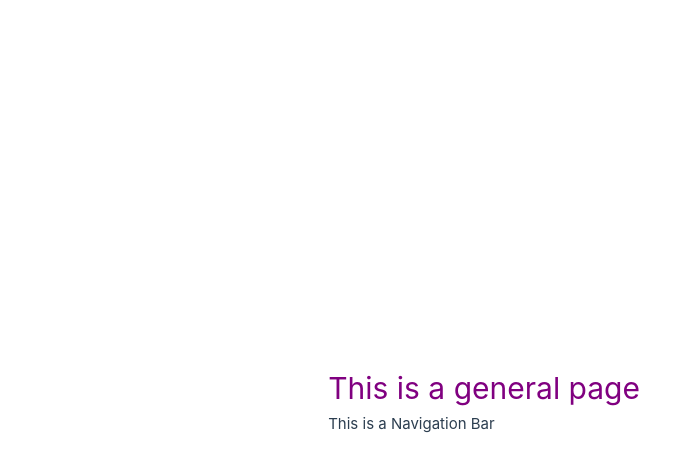
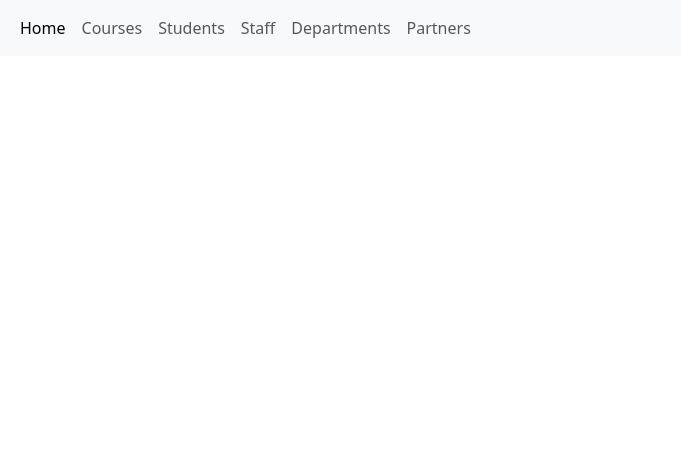
Before and after one commit to kiruube/CSE-JS-3-REPO, a Vue app in the folder views/: page / in a window 1280 px wide. Shown: the top 472 px of the page, without its empty margins (0-681 px from the left). Built offline with nearby package versions, Linux system fonts and the light colour scheme.

Commit message:
Add NavBar

```diff
--- a/views/index.html
+++ b/views/index.html
@@ -3,11 +3,13 @@
   <head>
     <meta charset="UTF-8">
     <link rel="icon" href="/favicon.ico">
+    <link href="https://cdn.jsdelivr.net/npm/bootstrap@5.3.3/dist/css/bootstrap.min.css" rel="stylesheet" integrity="sha384-QWTKZyjpPEjISv5WaRU9OFeRpok6YctnYmDr5pNlyT2bRjXh0JMhjY6hW+ALEwIH" crossorigin="anonymous">
     <meta name="viewport" content="width=device-width, initial-scale=1.0">
     <title>Vite App</title>
   </head>
   <body>
     <div id="app"></div>
+    <script src="https://cdn.jsdelivr.net/npm/bootstrap@5.3.3/dist/js/bootstrap.bundle.min.js" integrity="sha384-YvpcrYf0tY3lHB60NNkmXc5s9fDVZLESaAA55NDzOxhy9GkcIdslK1eN7N6jIeHz" crossorigin="anonymous"></script>
     <script type="module" src="/src/main.js"></script>
   </body>
 </html>
--- a/views/src/App.vue
+++ b/views/src/App.vue
@@ -29,65 +29,4 @@
 </template>
 
 <style scoped>
-header {
-  line-height: 1.5;
-  max-height: 100vh;
-}
-
-.logo {
-  display: block;
-  margin: 0 auto 2rem;
-}
-
-nav {
-  width: 100%;
-  font-size: 12px;
-  text-align: center;
-  margin-top: 2rem;
-}
-
-nav a.router-link-exact-active {
-  color: var(--color-text);
-}
-
-nav a.router-link-exact-active:hover {
-  background-color: transparent;
-}
-
-nav a {
-  display: inline-block;
-  padding: 0 1rem;
-  border-left: 1px solid var(--color-border);
-}
-
-nav a:first-of-type {
-  border: 0;
-}
-
-@media (min-width: 1024px) {
-  header {
-    display: flex;
-    place-items: center;
-    padding-right: calc(var(--section-gap) / 2);
-  }
-
-  .logo {
-    margin: 0 2rem 0 0;
-  }
-
-  header .wrapper {
-    display: flex;
-    place-items: flex-start;
-    flex-wrap: wrap;
-  }
-
-  nav {
-    text-align: left;
-    margin-left: -1rem;
-    font-size: 1rem;
-
-    padding: 1rem 0;
-    margin-top: 1rem;
-  }
-}
 </style>
--- a/views/src/assets/base.css
+++ b/views/src/assets/base.css
@@ -1,4 +1,4 @@
-/* color palette from <https://github.com/vuejs/theme> */
+color palette from <https://github.com/vuejs/theme>
 :root {
   --vt-c-white: #ffffff;
   --vt-c-white-soft: #f8f8f8;
--- a/views/src/assets/main.css
+++ b/views/src/assets/main.css
@@ -1,4 +1,4 @@
-@import './base.css';
+/* @import './base.css';
 
 #app {
   max-width: 1280px;
@@ -32,4 +32,4 @@
     grid-template-columns: 1fr 1fr;
     padding: 0 2rem;
   }
-}
+} */
--- a/views/src/components/NavComponent.vue
+++ b/views/src/components/NavComponent.vue
@@ -1,6 +1,35 @@
 <template>
     <div>
-        <h4>This is a Navigation Bar</h4>
+        <nav class="navbar navbar-expand-lg bg-body-tertiary">
+  <div class="container-fluid">
+    <button class="navbar-toggler" type="button" data-bs-toggle="collapse" data-bs-target="#navbarNavDropdown" aria-controls="navbarNavDropdown" aria-expanded="false" aria-label="Toggle navigation">
+      <span class="navbar-toggler-icon"></span>
+    </button>
+    <div class="collapse navbar-collapse" id="navbarNavDropdown">
+      <ul class="navbar-nav">
+        <li class="nav-item">
+          <a class="nav-link active" aria-current="page" href="#">Home</a>
+        </li>
+        <li class="nav-item">
+          <a class="nav-link" href="#">Courses</a>
+        </li>
+        <li class="nav-item">
+          <a class="nav-link" href="#">Students</a>
+        </li>
+        <li class="nav-item">
+          <a class="nav-link" href="#">Staff</a>
+        </li>
+        <li class="nav-item">
+          <a class="nav-link" href="#">Departments</a>
+        </li>
+        <li class="nav-item">
+          <a class="nav-link" href="#">Partners</a>
+        </li>
+
+      </ul>
+    </div>
+  </div>
+        </nav>
     </div>
 </template>
 
--- a/views/src/views/GeneralView.vue
+++ b/views/src/views/GeneralView.vue
@@ -1,7 +1,6 @@
 
 <template>
     <div>
-        <h1>This is a general page</h1>
         <NavComponent></NavComponent>
     </div>
 </template>
```
